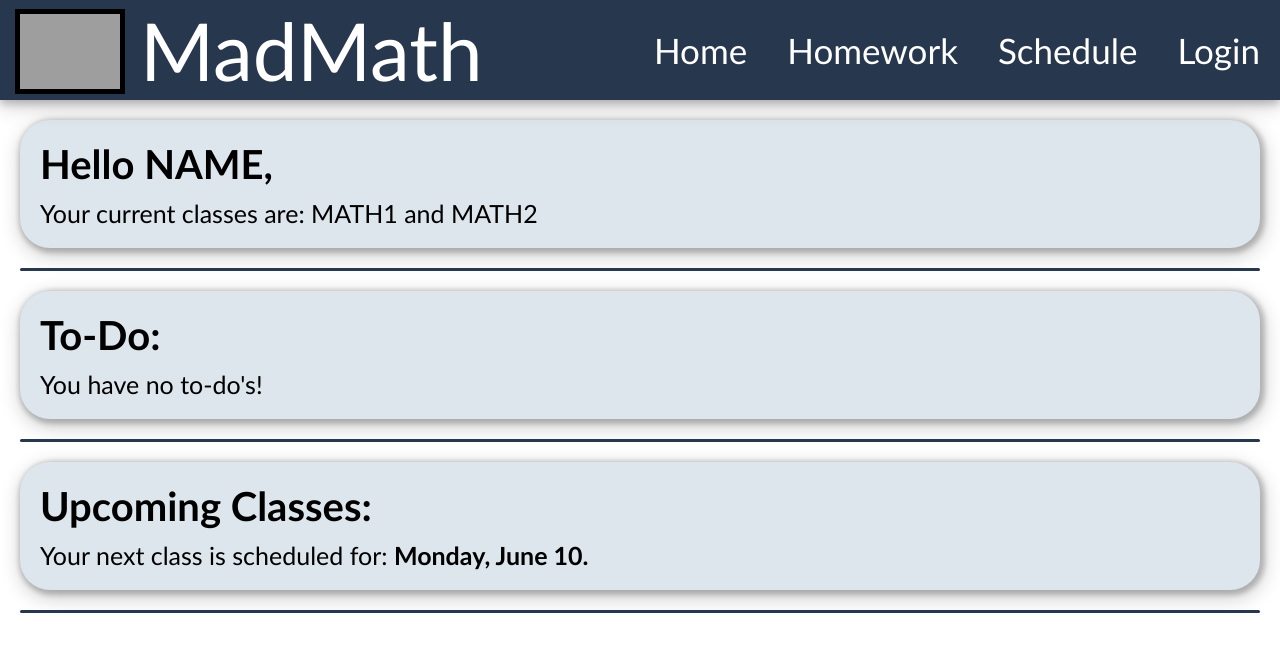
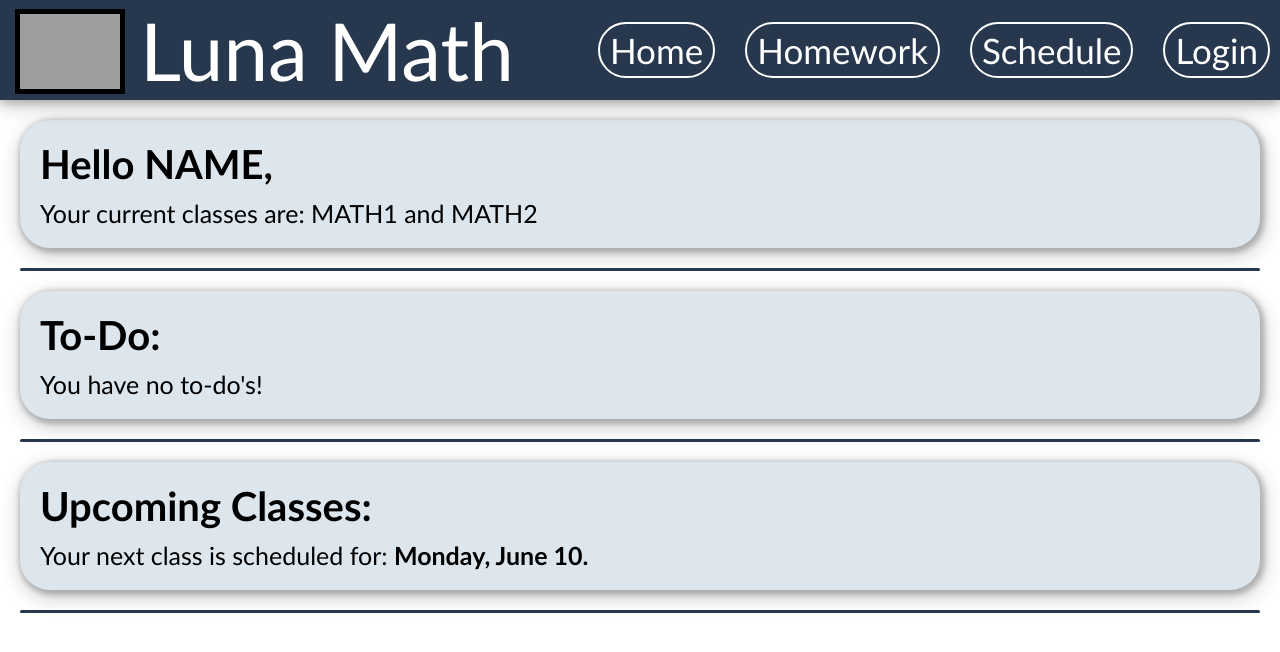
Before and after one commit to nuseku/MadMath, a React (Create React App) app: page /home in a window 1280 px wide. Shown: the top 652 px of the page. Built offline with nearby package versions, Linux system fonts and the light colour scheme; grey boxes are pictures that could not be loaded.

Commit message:
Added border around links in header

```diff
--- a/src/components/Header.css
+++ b/src/components/Header.css
@@ -6,6 +6,14 @@
   color: white;
   box-shadow: 0 4px 8px 0 rgba(0, 0, 0, 0.2), 0 6px 20px 0 rgba(0, 0, 0, 0.19);
   overflow: hidden;
+}
+
+.links a {
+  display: inline-block;
+  border: 2px solid rgb(255, 255, 255);
+  padding: 5px 10px;
+  margin-right: 10px;
+  border-radius: 30px;
 }
 
 .imgStorage {
--- a/src/components/Header.js
+++ b/src/components/Header.js
@@ -16,7 +16,7 @@ const Header = () => {
       </div>
       <div className="webTitle">
         <Link to="/home">
-          <p className="appname">MadMath</p>
+          <p className="appname">Luna Math</p>
         </Link>
       </div>
       <div className="links">
```
